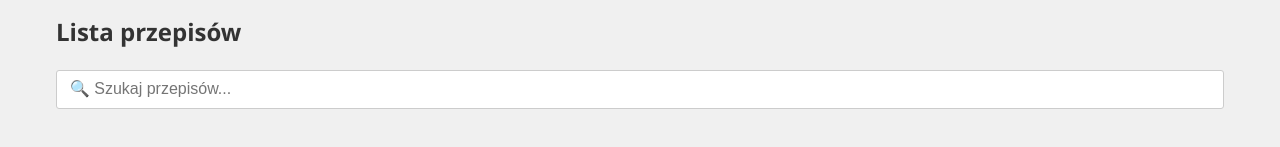
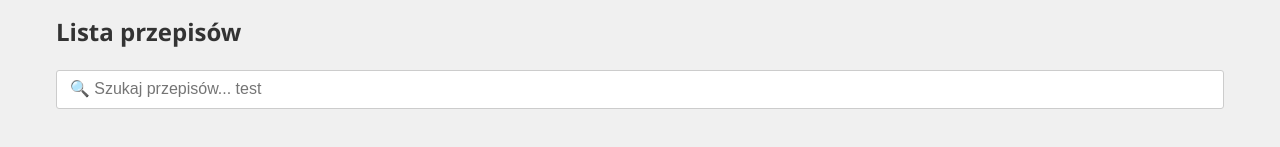
Before and after one commit to Oski19936/Przepisy, a React (Create React App) app: page / in a window 1280 px wide. Shown: the part 521-668 px from the top of the page. Built offline with nearby package versions, Linux system fonts and the light colour scheme.

Commit message:
Trigger CI/CD

```diff
--- a/src/App.tsx
+++ b/src/App.tsx
@@ -253,7 +253,7 @@ const App: React.FC = () => {
           <input
             type="text"
             id="search"
-            placeholder="🔍 Szukaj przepisów..."
+            placeholder="🔍 Szukaj przepisów... test"
             value={filterText}
             onChange={onFilterChange}
           />
```
